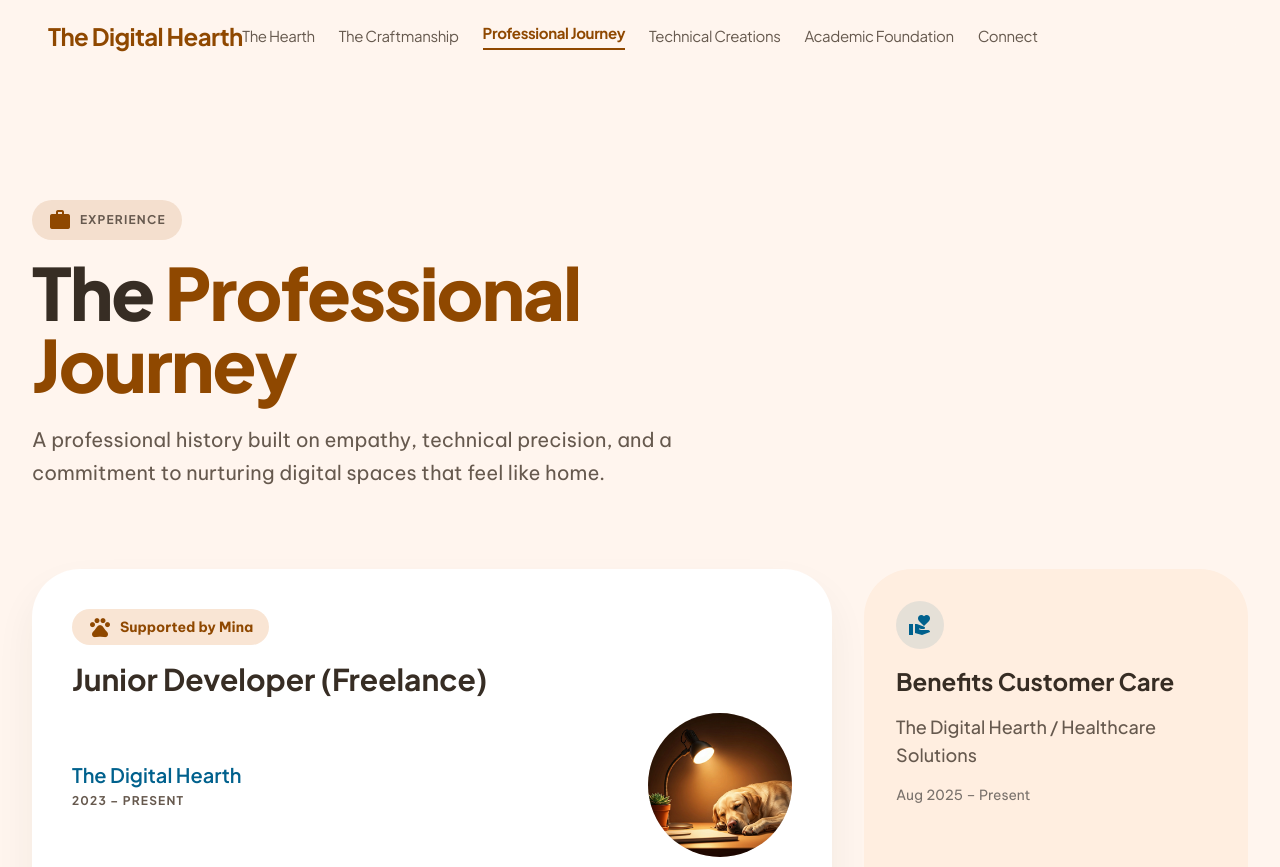
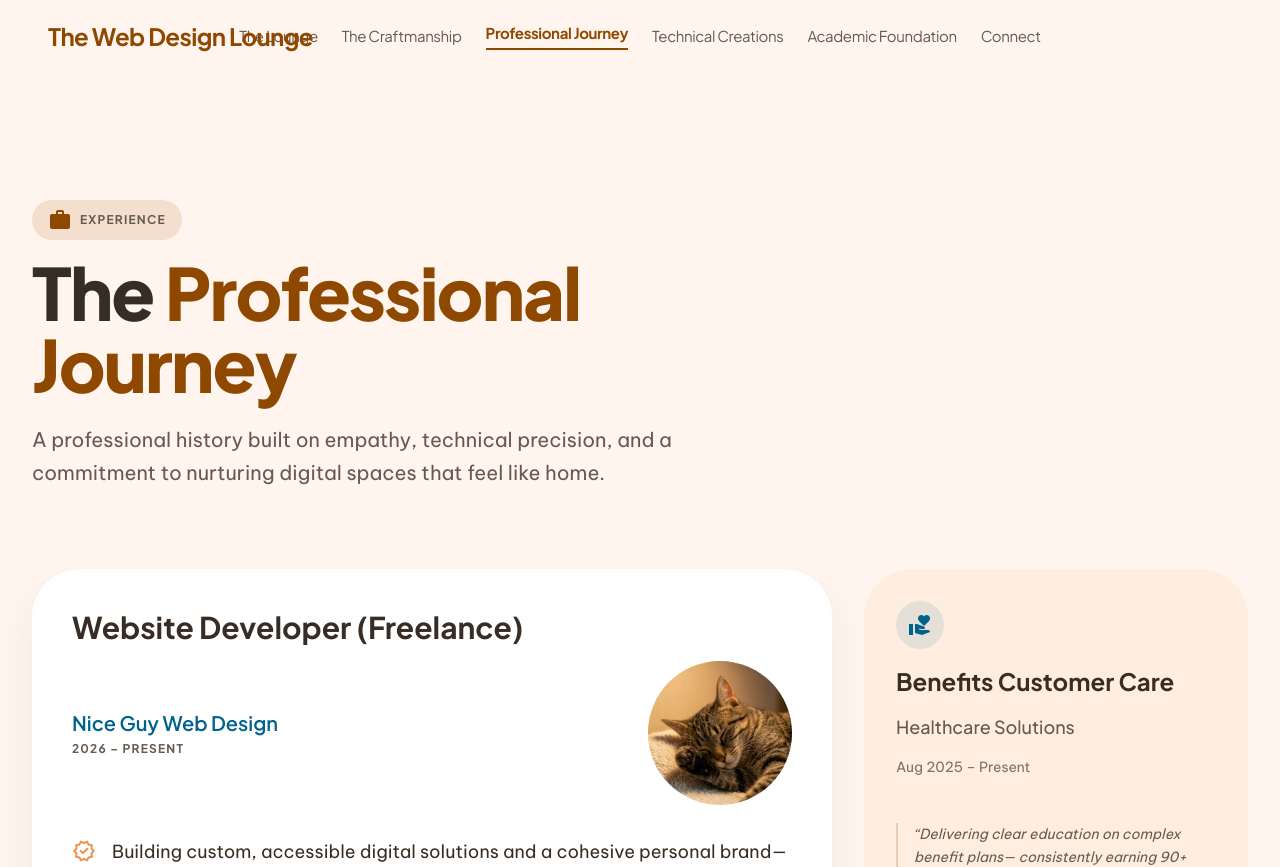
Before and after one commit to DannyNguyenCode/portfolio, a Next.js app: page /employment in a window 1280 px wide. Shown: the top 867 px of the page. Built offline with nearby package versions, Linux system fonts and the light colour scheme.

Commit message:
design changes

```diff
--- a/app/(site)/(home)/page.tsx
+++ b/app/(site)/(home)/page.tsx
@@ -7,7 +7,7 @@ import { MaterialSymbol } from "@/components/MaterialSymbol";
 export const metadata: Metadata = {
   title: "Portfolio",
   description:
-    "The Digital Hearth — building software with a developer's mind and a caregiver's heart.",
+    "The Web Design Lounge — building software with a developer's mind and a caregiver's heart.",
 };
 
 const cardShadow = "shadow-[0_20px_40px_rgba(55,45,36,0.06)]";
@@ -27,7 +27,7 @@ const INSPIRED_GALLERY = [
   },
   {
     src: "/FlairEmployment.png",
-    alt: "Flair at the hearth—playful energy beside the work setup",
+    alt: "Flair at the Web Design Lounge—playful energy beside the work setup",
     className:
       "relative col-span-2 aspect-[16/9] min-h-[200px] w-full overflow-hidden rounded-xl sm:min-h-[220px] md:col-span-1 md:mt-12 md:aspect-auto md:h-64 md:min-h-0",
   },
@@ -53,24 +53,43 @@ export default function HomePage() {
       <main className="pt-12 md:pt-28 lg:pt-32">
         {/* Hero */}
         <section className="mx-auto max-w-7xl px-8 pb-20 md:pb-30">
-          <div className="flex flex-col items-center gap-16 md:flex-row">
-            <div className="flex-1 space-y-8">
-              <div className="inline-flex items-center gap-2 rounded-full bg-surface-container px-4 py-2">
+          <div className="mb-8 inline-flex items-center gap-2 rounded-full bg-surface-container px-4 py-2 md:mb-10">
             <MaterialSymbol
               name="home_health"
               className="text-primary"
             />
             <span className="font-label text-xs font-bold uppercase tracking-wider text-on-surface-variant">
-                  Welcome to the Digital Hearth
+              Welcome to the Web Design Lounge
             </span>
           </div>
+
+          <div className="flow-root">
+            <div className="relative z-10 mx-auto mb-10 aspect-square w-full max-w-[min(100%,28rem)] shrink-0 md:float-right md:mb-6 md:ml-10 md:mt-1 md:w-[min(42%,26rem)] md:max-w-none lg:ml-12 lg:w-[min(40%,28rem)]">
+              <div
+                className={`relative z-10 aspect-square w-full overflow-hidden rounded-xl ${cardShadow}`}
+              >
+                <Image
+                  src="/FlairHomepageHero.png"
+                  alt="Flair at the Web Design Lounge — warm home workspace"
+                  fill
+                  preload
+                  fetchPriority="high"
+                  loading="eager"
+                  className="object-cover"
+                  sizes="(min-width: 1024px) 448px, (min-width: 768px) min(416px, 42vw), calc(100vw - 2rem)"
+                />
+              </div>
+              <div className="absolute inset-x-0 -bottom-8 z-0 h-64 rounded-xl bg-primary-container/20 md:inset-x-auto md:-bottom-10 md:-right-10 md:left-auto md:w-64" />
+            </div>
+
+            <div className="space-y-8">
               <h1 className="font-headline text-5xl font-extrabold leading-tight tracking-tight text-on-surface md:text-7xl">
                 Building software with a{" "}
                 <span className="text-primary italic">developer&apos;s mind</span>{" "}
                 and a{" "}
                 <span className="text-secondary">caregiver&apos;s heart</span>.
               </h1>
-              <p className="max-w-xl text-base leading-relaxed text-on-surface-variant">
+              <p className="text-base leading-relaxed text-on-surface-variant md:max-w-none">
                 A cozy space where technology meets empathy. Backed by my
                 incredible support crew: <strong>Nala</strong>,{" "}
                 <strong>Mina</strong>, and <strong>Flair</strong>.
@@ -107,23 +126,6 @@ export default function HomePage() {
                 ))}
               </div>
             </div>
-            <div className="relative w-full min-w-0 flex-1 shrink-0 md:min-h-0">
-              <div
-                className={`relative z-10 mx-auto aspect-square w-full max-w-[min(100%,28rem)] overflow-hidden rounded-xl md:mx-0 md:max-w-none ${cardShadow}`}
-              >
-                <Image
-                  src="/FlairHomepageHero.png"
-                  alt="Flair at the Digital Hearth — warm home workspace"
-                  fill
-                  preload
-                  fetchPriority="high"
-                  loading="eager"
-                  className="object-cover"
-                  sizes="(min-width: 1024px) 576px, (min-width: 768px) min(576px, calc(50vw - 2.5rem)), calc(100vw - 2rem)"
-                />
-              </div>
-              <div className="absolute inset-x-0 -bottom-8 z-0 h-64 rounded-xl bg-primary-container/20 md:inset-x-auto md:-bottom-10 md:-right-10 md:left-auto md:w-64" />
-            </div>
           </div>
         </section>
 
@@ -131,24 +133,49 @@ export default function HomePage() {
         <section className="mx-auto max-w-7xl px-8 pb-32">
           <div className="grid grid-cols-1 gap-8 md:grid-cols-12">
             <div
-              id="skills"
-              className={`group flex flex-col justify-between rounded-xl bg-surface-container-lowest p-12 transition-colors duration-300 hover:bg-surface-bright md:col-span-8 ${cardShadow}`}
+              id="experience"
+              className="group flex flex-col justify-between rounded-xl bg-surface-container p-12 md:col-span-8"
             >
               <div>
                 <span className="mb-4 block font-label text-xs font-bold uppercase tracking-widest text-secondary">
+                  The Professional Journey
+                </span>
+                <h2 className="mb-6 font-headline text-3xl font-bold">
+                  From Caregiver to Creator
+                </h2>
+                <p className="mb-8 text-base leading-relaxed text-on-surface-variant">
+                  Blending a deep background in customer care with freelance
+                  development. Empathy drives my code.
+                </p>
+              </div>
+              <Link
+                href="/employment"
+                className="inline-flex items-center font-bold text-primary transition-transform group-hover:translate-x-2"
+              >
+                Full Experience{" "}
+                <MaterialSymbol name="arrow_forward" className="ml-2" />
+              </Link>
+            </div>
+
+            <div
+              id="skills"
+              className="flex flex-col justify-between rounded-xl bg-primary p-12 text-on-primary md:col-span-4"
+            >
+              <div>
+                <span className="mb-4 block font-label text-xs font-bold uppercase tracking-widest text-on-primary">
                   Skills in Action
                 </span>
-                <h2 className="mb-6 font-headline text-3xl font-bold">
+                <h2 className="mb-4 font-headline text-3xl font-bold">
                   Crafting with Modern Tools
                 </h2>
-                <div className="mb-8 grid grid-cols-2 gap-6 md:grid-cols-3">
+                <div className="mb-6 grid grid-cols-1 gap-4 sm:grid-cols-2">
                   {SKILL_ROWS.map((row) => (
                     <div key={row.label} className="space-y-2">
-                      <p className="font-semibold">{row.label}</p>
-                      <div className="h-2 w-full overflow-hidden rounded-full bg-surface-container-highest">
+                      <p className="font-semibold text-on-primary">{row.label}</p>
+                      <div className="h-2 w-full overflow-hidden rounded-full bg-on-primary/20">
                         <div
-                          className="h-full rounded-full bg-linear-to-r from-secondary to-secondary-fixed-dim"
-                          style={{ width: row.width }}
+                          className="h-full rounded-full bg-on-primary"
+                          style={{ width: row.width, maxWidth: "100%" }}
                         />
                       </div>
                     </div>
@@ -157,7 +184,7 @@ export default function HomePage() {
               </div>
               <Link
                 href="/skills"
-                className="inline-flex items-center font-bold text-primary transition-transform group-hover:translate-x-2"
+                className="w-fit mt-8 inline-flex rounded-md border-2 border-transparent px-2 py-1 font-bold transition-colors hover:border-on-primary"
               >
                 Explore Full Skillset{" "}
                 <MaterialSymbol name="arrow_forward" className="ml-2" />
@@ -166,59 +193,38 @@ export default function HomePage() {
 
             <div
               id="education"
-              className="flex flex-col justify-between rounded-xl bg-primary p-12 text-on-primary md:col-span-4"
+              className={`flex flex-col gap-8 rounded-xl bg-surface-container-lowest p-12 transition-colors duration-300 hover:bg-surface-bright md:col-span-5 ${cardShadow}`}
             >
+              <div className="flex h-20 w-20 items-center justify-center rounded-full bg-surface">
+                <MaterialSymbol
+                  name="school"
+                  className="text-3xl text-primary"
+                />
+              </div>
               <div>
-                <span className="mb-4 block font-label text-xs font-bold uppercase tracking-widest text-on-primary">
+                <span className="mb-4 block font-label text-xs font-bold uppercase tracking-widest text-on-surface-variant">
                   Academic Foundation
                 </span>
                 <h2 className="mb-4 font-headline text-3xl font-bold">
                   Seneca Honors
                 </h2>
-                <p className="mb-6 text-lg leading-relaxed text-on-primary">
+                <p className="mb-6 text-base leading-relaxed text-on-surface-variant">
                   Maintained a 3.8 GPA while pursuing excellence in Computer
                   Science at Seneca College.
                 </p>
-                <div className="inline-block rounded-lg bg-on-primary/10 p-4">
-                  <span className="text-2xl font-extrabold">3.8 GPA</span>
-                </div>
+                <div className="flex items-center gap-2 justify-around align-middle align-center">
+                  <div className="inline-block rounded-lg bg-surface-container-high px-4 py-3">
+                    <span className="text-2xl font-extrabold text-on-surface">
+                      3.8 GPA
+                    </span>
                   </div>
                   <Link
                     href="/education"
-                className="mt-8 inline-flex items-center font-bold hover:underline hover:underline-offset-4"
+                    className="inline-block rounded-md bg-secondary px-8 py-3 font-bold text-on-secondary transition-opacity hover:opacity-90"
                   >
-                View Honors{" "}
-                <MaterialSymbol name="school" className="ml-2" />
+                    View Honors
                   </Link>
                 </div>
-
-            <div
-              id="experience"
-              className="flex flex-col gap-8 rounded-xl bg-surface-container p-12 md:col-span-5"
-            >
-              <div className="flex h-20 w-20 items-center justify-center rounded-full bg-surface">
-                <MaterialSymbol
-                  name="work_history"
-                  className="text-3xl text-primary"
-                />
-              </div>
-              <div>
-                <span className="mb-4 block font-label text-xs font-bold uppercase tracking-widest text-on-surface-variant">
-                  The Professional Journey
-                </span>
-                <h2 className="mb-4 font-headline text-3xl font-bold">
-                  From Caregiver to Creator
-                </h2>
-                <p className="mb-6 text-base leading-relaxed text-on-surface-variant">
-                  Blending a deep background in customer care with freelance
-                  development. Empathy drives my code.
-                </p>
-                <Link
-                  href="/employment"
-                  className="inline-block rounded-md bg-secondary px-8 py-3 font-bold text-on-secondary transition-opacity hover:opacity-90"
-                >
-                  Full Experience
-                </Link>
               </div>
             </div>
 
@@ -289,7 +295,7 @@ export default function HomePage() {
                 &quot;Supported by Mina&quot;.
               </p>
               <div className="rounded-xl border-l-4 border-primary bg-surface-container-lowest p-8 italic text-on-surface-variant">
-                &ldquo;In a world of fast-paced tech, The Digital Hearth is a
+                &ldquo;In a world of fast-paced tech, The Web Design Lounge is a
                 reminder that people (and their pets) come first.&rdquo;
               </div>
             </div>
--- a/app/(site)/contact/page.tsx
+++ b/app/(site)/contact/page.tsx
@@ -13,8 +13,8 @@ export const metadata: Metadata = {
 };
 
 const CREW_SIDEBAR = [
+  { name: "Nala", src: "/NalaCrew.png", alt: "Nala, senior QA lead" },
   { name: "Mina", src: "/MinaCrew.png", alt: "Mina, happiness director" },
-  { name: "Nala", src: "/NalaCrew.png", alt: "Nala, senior QA lead" },
   { name: "Flair", src: "/FlairCrew.png", alt: "Flair, junior debugger" },
 ] as const;
 
@@ -32,7 +32,7 @@ export default function ContactPage() {
           Connect
         </div>
         <h1 className="mb-8 font-headline text-5xl font-extrabold leading-tight tracking-tighter text-on-surface md:text-7xl">
-          Connect with the Hearth
+          Connect with the Web Design Lounge
         </h1>
         <p className="text-lg leading-relaxed text-on-surface-variant md:text-xl">
           Whether you&apos;re looking to build a new digital home, collaborate on
--- a/app/(site)/education/page.tsx
+++ b/app/(site)/education/page.tsx
@@ -69,7 +69,7 @@ export default function EducationPage() {
             </div>
             <div className="absolute -bottom-8 -right-8 z-20 max-w-[200px] rounded-lg bg-surface-bright p-6 shadow-xl">
               <p className="text-sm font-medium italic text-on-surface">
-                &ldquo;The hearth of my career was built here, brick by line of
+                &ldquo;The Web Design Lounge of my career was built here, brick by line of
                 code.&rdquo;
               </p>
             </div>
@@ -185,7 +185,7 @@ export default function EducationPage() {
         </div>
       </section>
 
-      {/* Proficiency Hearth */}
+      {/* Proficiency Web Design Lounge */}
       <section className="mb-24">
         <div className="relative overflow-hidden rounded-xl bg-surface-container-low p-12 md:p-20">
           <div className="pointer-events-none absolute top-0 right-0 h-full w-1/3 opacity-10">
@@ -196,7 +196,7 @@ export default function EducationPage() {
           </div>
           <div className="relative z-10 max-w-2xl">
             <h2 className="mb-8 font-headline text-3xl font-bold md:text-5xl">
-              The Proficiency Hearth
+              The Proficiency Web Design Lounge
             </h2>
             <div className="space-y-10">
               <div className="space-y-3">
--- a/app/(site)/employment/page.tsx
+++ b/app/(site)/employment/page.tsx
@@ -34,25 +34,21 @@ export default function EmploymentPage() {
           className={`rounded-xl bg-surface-container-lowest p-6 transition-all hover:bg-surface-bright sm:p-8 md:col-span-8 md:p-10 ${cardShadow}`}
         >
           <div className="space-y-4">
-            <div className="inline-flex items-center gap-2 rounded-full bg-surface-container px-4 py-1.5 text-sm font-bold text-primary">
-              <MaterialSymbol name="pets" className="text-sm" filled />
-              Supported by Mina
-            </div>
             <h2 className="font-headline text-2xl font-bold text-on-surface sm:text-3xl">
-              Junior Developer (Freelance)
+              Website Developer (Freelance)
             </h2>
             <div className="flex flex-wrap items-center justify-between gap-4">
               <div className="min-w-0 space-y-1">
                 <h3 className="font-headline text-lg font-semibold text-secondary sm:text-xl">
-                  The Digital Hearth
+                  Nice Guy Web Design
                 </h3>
                 <p className="font-label text-xs font-bold tracking-widest text-on-surface-variant uppercase">
-                  2023 – Present
+                  2026 – Present
                 </p>
               </div>
               <div className="relative h-20 w-20 shrink-0 overflow-hidden rounded-full bg-surface-container-high md:h-32 md:w-32 lg:h-36 lg:w-36">
                 <Image
-                  src="/MinaEmploymentHero.png"
+                  src="/journeyFlair.png"
                   alt="Warm workspace with Mina nearby"
                   fill
                   className="object-cover"
@@ -80,7 +76,7 @@ export default function EmploymentPage() {
                   className="mt-0.5 shrink-0 text-primary-fixed-dim"
                 />
                 <p className="text-base leading-relaxed text-on-surface sm:text-lg">
-                  Applying modern React patterns and a Digital Hearth philosophy:
+                  Applying modern React patterns and a Web Design Lounge philosophy:
                   interfaces that feel human, intentional, and easy to maintain.
                 </p>
               </li>
@@ -98,7 +94,7 @@ export default function EmploymentPage() {
               Benefits Customer Care
             </h2>
             <h3 className="font-headline text-base font-medium text-on-surface-variant sm:text-lg">
-              The Digital Hearth / Healthcare Solutions
+              Healthcare Solutions
             </h3>
             <p className="text-sm text-stone-500">Aug 2025 – Present</p>
           </div>
--- a/app/(site)/projects/page.tsx
+++ b/app/(site)/projects/page.tsx
@@ -7,7 +7,7 @@ import { MaterialSymbol } from "@/components/MaterialSymbol";
 export const metadata: Metadata = {
   title: "Projects",
   description:
-    "Curated technical creations — full-stack apps, APIs, and the Digital Hearth portfolio.",
+    "Curated technical creations — full-stack apps, APIs, and the Web Design Lounge portfolio.",
 };
 
 const cardShadow = "shadow-[0_20px_40px_rgba(55,45,36,0.06)]";
@@ -203,7 +203,7 @@ export default function ProjectsPage() {
           </div>
         </div>
 
-        {/* The Digital Hearth */}
+        {/* The Web Design Lounge */}
         <div
           className={`relative w-full overflow-hidden rounded-xl p-6 shadow-[0_20px_40px_rgba(55,45,36,0.06)] sm:p-8 md:col-span-8 md:p-12`}
         >
@@ -212,7 +212,7 @@ export default function ProjectsPage() {
           <div className="relative flex w-full min-w-0 flex-col gap-8 md:flex-row md:items-center">
             <div className="w-full min-w-0 md:w-1/2">
               <h2 className="mb-6 font-headline text-3xl font-bold tracking-tighter text-on-surface md:text-4xl">
-                The Digital Hearth
+                The Web Design Lounge
               </h2>
               <p className="mb-8 text-base leading-relaxed text-on-surface-variant">
                 This portfolio is a living testament to my philosophy. Built with
--- a/app/api/contact/route.ts
+++ b/app/api/contact/route.ts
@@ -56,8 +56,8 @@ export async function POST(request: Request) {
   }
 
   const subject = nameStr
-    ? `The Digital Hearth: message from ${nameStr}`
-    : "The Digital Hearth: new message";
+    ? `The Web Design Lounge: message from ${nameStr}`
+    : "The Web Design Lounge: new message";
 
   const origin = getPublicSiteOrigin();
   const text = buildOwnerNotificationPlainText({
--- a/app/layout.tsx
+++ b/app/layout.tsx
@@ -33,7 +33,7 @@ export default function RootLayout({
   return (
     <html
       lang="en"
-      className={`light scroll-smooth ${plusJakarta.variable} ${beVietnam.variable}`}
+      className={`light ${plusJakarta.variable} ${beVietnam.variable}`}
     >
       <head>
         <link rel="preconnect" href="https://fonts.googleapis.com" />
--- a/components/ContactForm.tsx
+++ b/components/ContactForm.tsx
@@ -74,7 +74,7 @@ export function ContactForm() {
       ) : null}
 
       <div className="grid grid-cols-1 gap-8 md:grid-cols-2">
-        <div className="space-y-2">
+        <div className="flex flex-col gap-4">
           <label className={labelClass} htmlFor="contact-name">
             Name
           </label>
@@ -90,7 +90,7 @@ export function ContactForm() {
             }}
           />
         </div>
-        <div className="space-y-2">
+        <div className="flex flex-col gap-4">
           <label className={labelClass} htmlFor="contact-email">
             Email
           </label>
@@ -108,7 +108,7 @@ export function ContactForm() {
           />
         </div>
       </div>
-      <div className="space-y-2">
+      <div className="flex flex-col gap-4">
         <label className={labelClass} htmlFor="contact-message">
           Message
         </label>
--- a/components/CrewSpotlight.tsx
+++ b/components/CrewSpotlight.tsx
@@ -203,7 +203,7 @@ export const flairSpotlightPreset: Omit<CrewSpotlightProps, "className"> = {
   title: <>Flair's Energetic<br /><span className='text-primary italic'> Research Hub</span></>,
   description: (
     <>
-      As our Senior Research Assistant and the youngest member of the Digital Hearth, Flair provides the essential{" "}
+      As our Senior Research Assistant and the youngest member of the Web Design Lounge, Flair provides the essential{" "}
       <span className="font-bold text-primary-dim italic">
         late-night debugging energy
       </span>{" "}
@@ -215,7 +215,7 @@ export const flairSpotlightPreset: Omit<CrewSpotlightProps, "className"> = {
       icon: "bolt",
       title: "Debugging Energy",
       description:
-        "High-intensity sprint support when deadlines loom and the hearth stays lit past midnight.",
+        "High-intensity sprint support when deadlines loom and the Web Design Lounge stays lit past midnight.",
     },
     {
       icon: "center_focus_strong",
--- a/components/SiteHeader.tsx
+++ b/components/SiteHeader.tsx
@@ -7,7 +7,7 @@ import { useEffect, useState } from "react";
 import { MaterialSymbol } from "@/components/MaterialSymbol";
 
 const nav = [
-  { href: "/", label: "The Hearth" },
+  { href: "/", label: "The Lounge" },
   { href: "/skills", label: "The Craftmanship" },
   { href: "/employment", label: "Professional Journey" },
   { href: "/projects", label: "Technical Creations" },
@@ -21,15 +21,15 @@ function linkActive(pathname: string, href: string) {
 
 function desktopLinkClass(active: boolean) {
   return `font-headline text-sm tracking-tight whitespace-nowrap transition-colors duration-300 lg:text-[0.9375rem] ${active
-      ? "border-b-2 border-primary pb-1 font-bold text-primary"
-      : "text-on-surface-variant hover:text-primary"
+    ? "border-b-2 border-primary pb-1 font-bold text-primary"
+    : "text-on-surface-variant hover:text-primary"
     }`;
 }
 
 function mobileLinkClass(active: boolean) {
   return `font-headline block rounded-lg px-3 py-3.5 text-base transition-colors ${active
-      ? "bg-primary-container/25 font-bold text-primary"
-      : "text-on-surface-variant hover:bg-surface-container-high/80 hover:text-on-surface"
+    ? "bg-primary-container/25 font-bold text-primary"
+    : "text-on-surface-variant hover:bg-surface-container-high/80 hover:text-on-surface"
     }`;
 }
 
@@ -91,7 +91,7 @@ export function SiteHeader() {
           onClick={() => setMenuOpen(false)}
         >
           <span className="wrap-break-word leading-tight">
-            The Digital Hearth
+            The Web Design Lounge
           </span>
         </Link>
 
--- a/lib/email/contact-owner-notification-html.ts
+++ b/lib/email/contact-owner-notification-html.ts
@@ -55,7 +55,7 @@ export function buildOwnerNotificationHtml(options: {
 <meta charset="utf-8"/>
 <meta name="viewport" content="width=device-width, initial-scale=1.0"/>
 <meta http-equiv="x-ua-compatible" content="ie=edge"/>
-<title>New contact — The Digital Hearth</title>
+<title>New contact — The Web Design Lounge</title>
 </head>
 <body style="margin:0;padding:0;background-color:#f9e5d4;${fontBody}color:#372d24;">
 <table role="presentation" width="100%" cellspacing="0" cellpadding="0" border="0" style="background-color:#f9e5d4;padding:16px 8px 32px;">
@@ -66,7 +66,7 @@ export function buildOwnerNotificationHtml(options: {
 <td style="padding:20px 28px 16px;background-color:#fff5ee;border-bottom:1px solid rgba(186,170,157,0.15);">
 <table role="presentation" width="100%" cellspacing="0" cellpadding="0" border="0">
 <tr>
-<td align="left" style="${fontHead}font-size:22px;font-weight:800;letter-spacing:-0.03em;color:#8f4800;">The Digital Hearth</td>
+<td align="left" style="${fontHead}font-size:22px;font-weight:800;letter-spacing:-0.03em;color:#8f4800;">The Web Design Lounge</td>
 </tr>
 </table>
 </td>
@@ -113,7 +113,7 @@ export function buildOwnerNotificationPlainText(options: {
 }): string {
   const { nameStr, emailStr, messageStr } = options;
   return [
-    "New contact message — The Digital Hearth",
+    "New contact message — The Web Design Lounge",
     "",
     ...(nameStr ? [`Name: ${nameStr}`] : []),
     `Email: ${emailStr}`,
```
Also changed, not shown: components/SiteFooter.tsx (+4 -4 lines), public/journeyFlair.png (added). Lines whose indentation alone changed are shown as unchanged.
